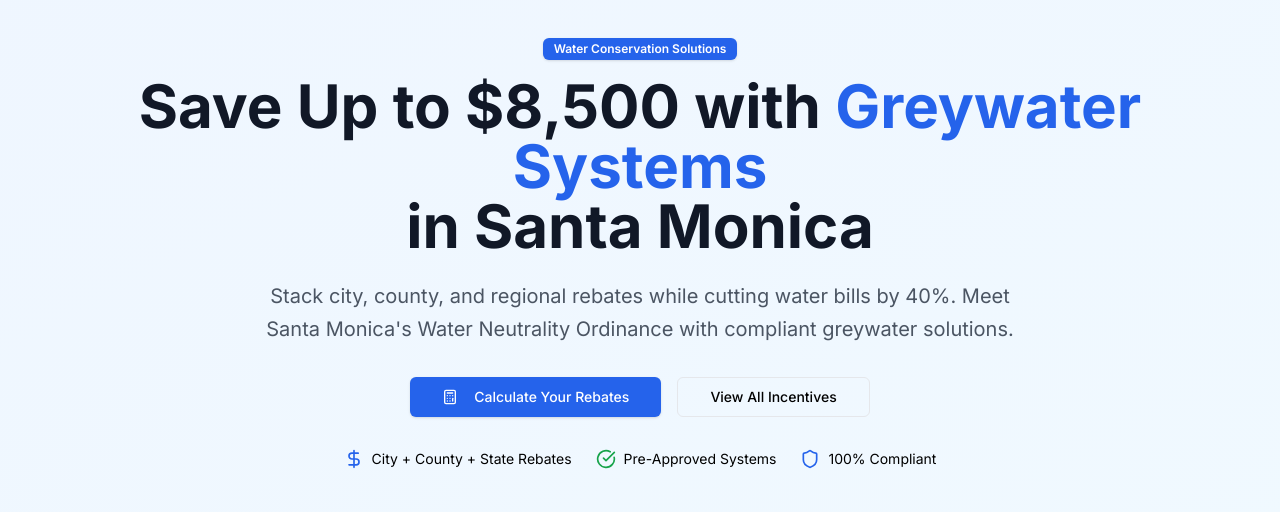
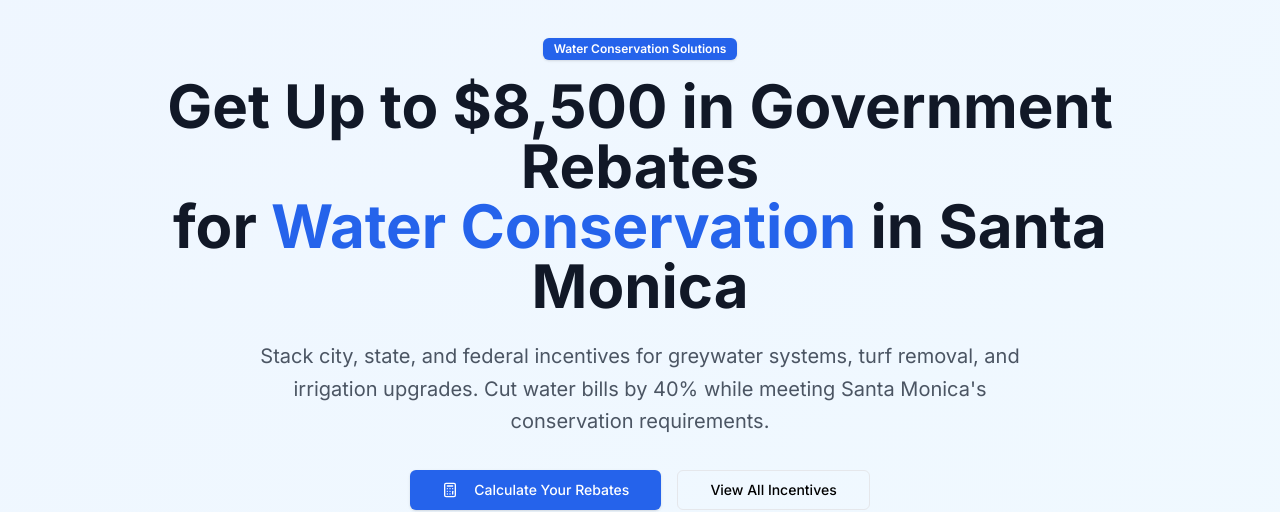
Before and after one commit to swilhoit/waterwise, a Next.js app: page /santa-monica/residential in a window 1280 px wide. Shown: the part 194-706 px from the top of the page. Built offline with nearby package versions, Linux system fonts and the light colour scheme; no server answers; what @shopify/storefront-api-client would draw is missing.

Commit message:
Update headline to emphasize government rebates for water conservation

```diff
--- a/app/santa-monica/residential/page.tsx
+++ b/app/santa-monica/residential/page.tsx
@@ -14,13 +14,12 @@
           <div className="max-w-5xl mx-auto text-center">
             <Badge className="mb-4 bg-blue-600 text-white">Water Conservation Solutions</Badge>
             <h1 className="text-4xl lg:text-6xl font-bold text-gray-900 mb-6 leading-tight">
-              Save Up to $8,500 with
-              <span className="text-blue-600"> Greywater Systems</span>
-              <br />in Santa Monica
+              Get Up to $8,500 in Government Rebates
+              <br />for <span className="text-blue-600">Water Conservation</span> in Santa Monica
             </h1>
             <p className="text-xl text-gray-600 mb-8 leading-relaxed max-w-3xl mx-auto">
-              Stack city, county, and regional rebates while cutting water bills by 40%.
-              Meet Santa Monica's Water Neutrality Ordinance with compliant greywater solutions.
+              Stack city, state, and federal incentives for greywater systems, turf removal, and irrigation upgrades.
+              Cut water bills by 40% while meeting Santa Monica's conservation requirements.
             </p>
             <div className="flex flex-col sm:flex-row gap-4 justify-center mb-8">
               <Button size="lg" className="bg-blue-600 hover:bg-blue-700 text-white" asChild>
```
